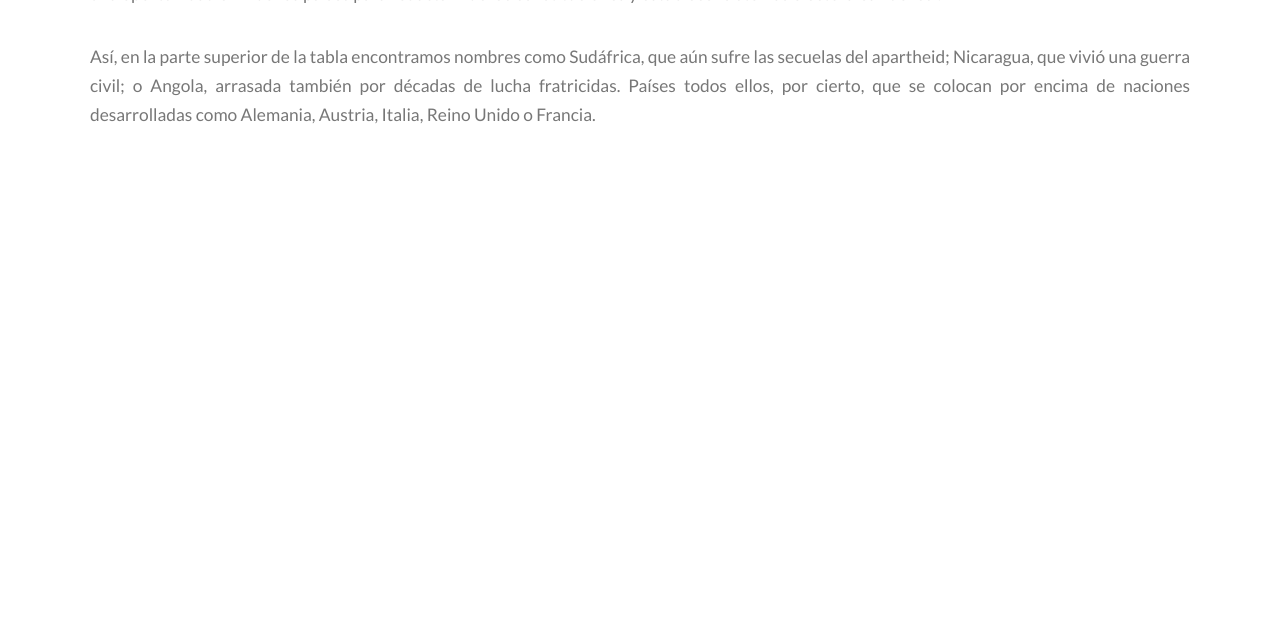
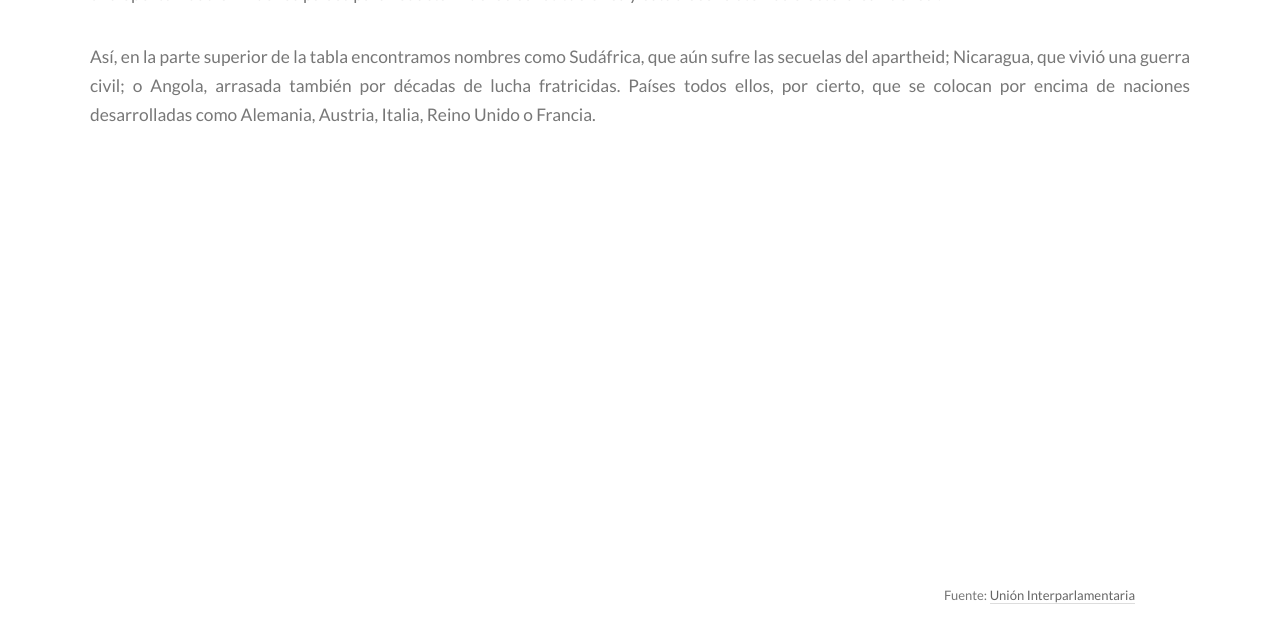
Before and after one commit to medialab-prado/3tpd-mapa-poder-femenino, a Jekyll site: the page built from politica/mundo.html, in a window 1280 px wide and 900 px high, scrolled down 1567 px, cut to the strip 0-707 px from the top of the window. Shown: the top 643 px of the strip. Built offline with Jekyll 4.4.1, drawn with Linux system fonts in a browser that asks for light colours.

Commit message:
Se añadió fuente

```diff
--- a/politica/mundo.html
+++ b/politica/mundo.html
@@ -118,5 +118,10 @@ section: politica
 				<param name='bootstrapWhenNotified' value='true' />
 			</object>
 		</div>
+		<p class="fuente">
+				Fuente: <a
+					href="http://www.ipu.org/wmn-e/classif.htm"
+					target="_blank">Unión Interparlamentaria</a>
+		</p>
 	</section>
 </article>
```
